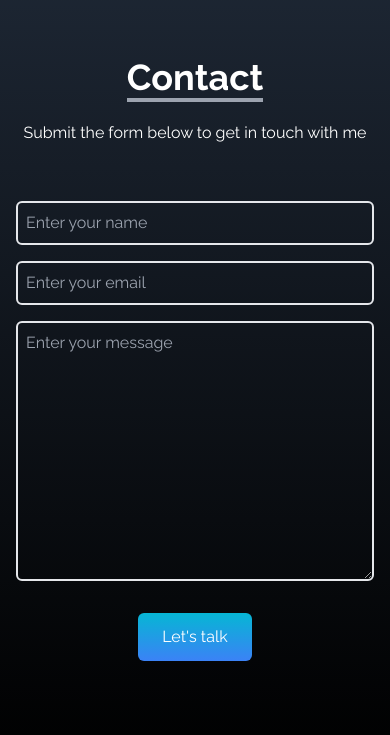
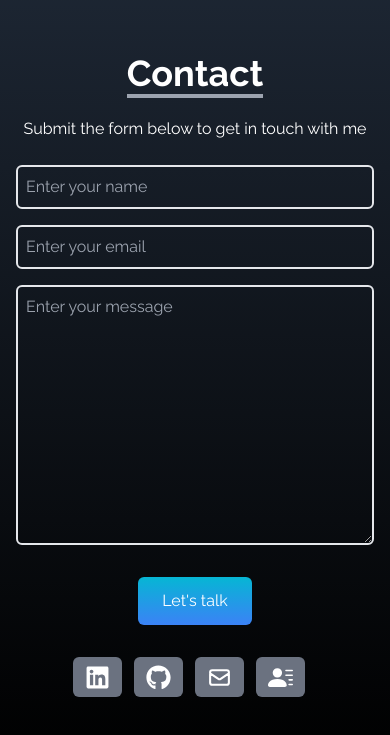
Before and after one commit to babapooja/portfolio, a React (Create React App) app: page / in a window 390 px wide. Shown: the part 5004-5739 px from the top of the page. Built offline with nearby package versions, Linux system fonts and the light colour scheme; the HTML template or start-up script is replaced by a standard one.

Commit message:
social links updated for less tha lg screen

```diff
--- a/src/components/Contact.js
+++ b/src/components/Contact.js
@@ -1,14 +1,62 @@
 import React from "react";
+import { FaGithub, FaLinkedin } from "react-icons/fa";
+import { HiOutlineMail } from "react-icons/hi";
+import { BsFillPersonLinesFill } from "react-icons/bs";
 
 const Contact = () => {
   const endUrl = "https://getform.io/f/2174190c-7d69-40e0-a1f0-00fc9e275982";
+  const links = [
+    {
+      id: 1,
+      child: (
+        <>
+          <FaLinkedin size={25} />
+        </>
+      ),
+      href: "https://linkedin.com/in/pooja-baba",
+      style: "rounded-md",
+    },
+    {
+      id: 2,
+      child: (
+        <>
+          <FaGithub size={25} />
+        </>
+      ),
+      href: "https://github.com/babapooja",
+      style: "rounded-md mx-3",
+    },
+    {
+      id: 1,
+      child: (
+        <>
+          <HiOutlineMail size={25} />
+        </>
+      ),
+      href: "mailto:babapooja6@gmail.com",
+      style: "rounded-md",
+    },
+    {
+      id: 4,
+      child: (
+        <>
+          <BsFillPersonLinesFill size={25} />
+        </>
+      ),
+      href: "/Pooja_Baba_Resume.pdf",
+      style: "rounded-md",
+      style: "rounded-md mx-3",
+      download: true,
+    },
+  ];
+
   return (
     <div
       name="contact"
       className="w-full pt-20 h-screen bg-gradient-to-b to-black from-gray-800 text-white p-4"
     >
       <div className="flex flex-col p4 justify-center max-w-screen-lg mx-auto h-full">
-        <div className="pb-8 text-center">
+        <div className=" text-center">
           <p className="text-4xl font-bold border-b-4 inline border-gray-400">
             Contact
           </p>
@@ -52,6 +100,35 @@ const Contact = () => {
             </button>
           </form>
         </div>
+
+        {/* social links */}
+        <div className="flex items-center justify-center lg:hidden">
+          <ul className="flex">
+            {links.map(({ id, child, href, style, download }) => {
+              return (
+                <li
+                  key={id}
+                  className={
+                    "flex items-center h-10 px-3 bg-gray-500  duration-300 hover:scale-125" +
+                    " " +
+                    style
+                  }
+                >
+                  <a
+                    className="flex justify-between items-center
+              w-full text-white"
+                    href={href}
+                    download={download}
+                    target="_blank"
+                    rel="noreferrer"
+                  >
+                    {child}
+                  </a>
+                </li>
+              );
+            })}
+          </ul>
+        </div>
       </div>
     </div>
   );
--- a/src/components/SocialLinks.js
+++ b/src/components/SocialLinks.js
@@ -48,7 +48,7 @@ const SocialLinks = () => {
 
   return (
     <div className="hidden lg:flex flex-col top-[35%] left-0 fixed">
-      <ul className="">
+      <ul>
         {links.map(({ id, child, href, style, download }) => {
           return (
             <li
```
